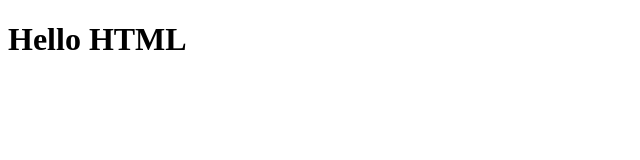
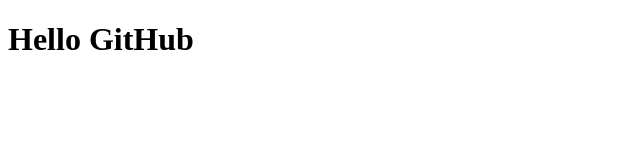
Before and after one commit to halyna29/hello_world, a plain HTML site: page index.html in a window 1280 px wide. Shown: the full height of the page, 0-640 px from the left. Drawn offline with Linux system fonts and the light colour scheme.

Commit message:
Update index.html

```diff
--- a/index.html
+++ b/index.html
@@ -3,6 +3,6 @@
     <title>Hello World</title>
   </head>
   <body>
-    <h1>Hello HTML</h1>
+    <h1>Hello GitHub</h1>
   </body>
 <html>
```
